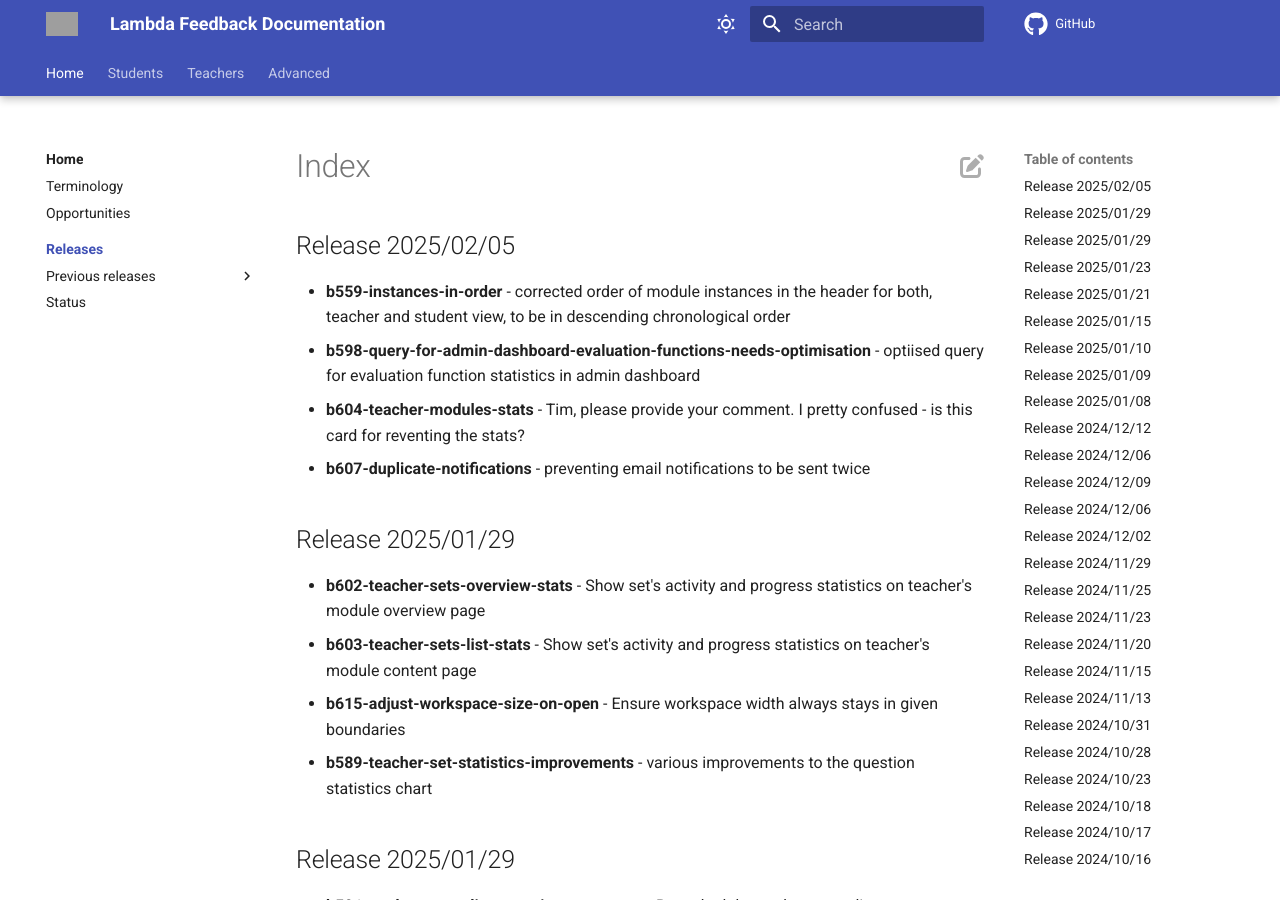
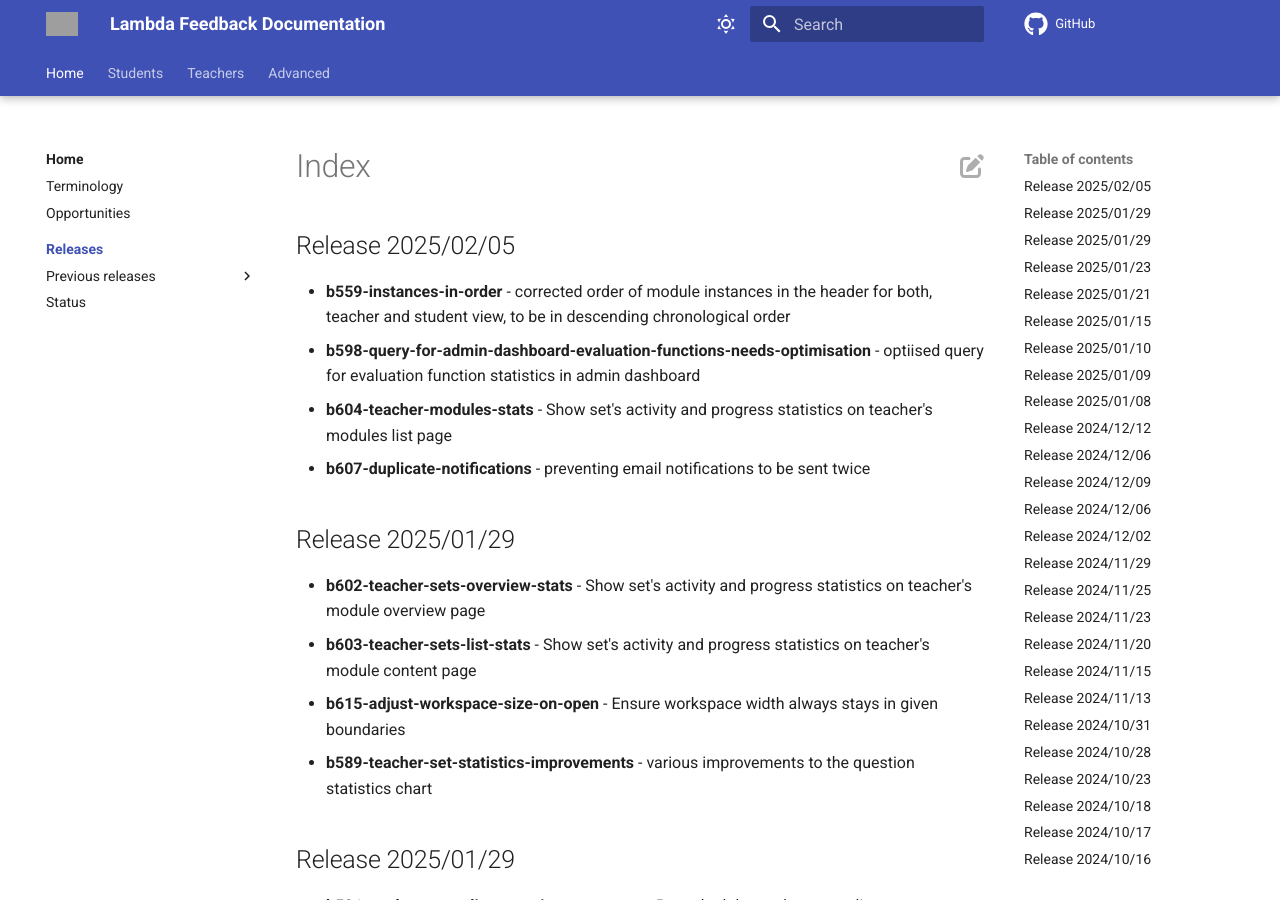
Before and after one commit to lambda-feedback/user-documentation, an MkDocs documentation site: the page built from docs/releases/index.md, in a window 1280 px wide and 900 px high. Built offline with MkDocs 1.6.1 and Material for MkDocs 9.7.7, drawn with Linux system fonts in a browser that asks for light colours; comment, search, counter and statistics services are not loaded; grey boxes are pictures that could not be loaded.

Commit message:
Update index.md

```diff
--- a/docs/releases/index.md
+++ b/docs/releases/index.md
@@ -2,7 +2,7 @@
 
 - **b559-instances-in-order** - corrected order of module instances in the header for both, teacher and student view, to be in descending chronological order
 - **b598-query-for-admin-dashboard-evaluation-functions-needs-optimisation** - optiised query for evaluation function statistics in admin dashboard
-- **b604-teacher-modules-stats** - Tim, please provide your comment. I pretty confused - is this card for reventing the stats?
+- **b604-teacher-modules-stats** - Show set's activity and progress statistics on teacher's modules list page
 - **b607-duplicate-notifications** - preventing email notifications to be sent twice
 
 ## Release 2025/01/29
```
